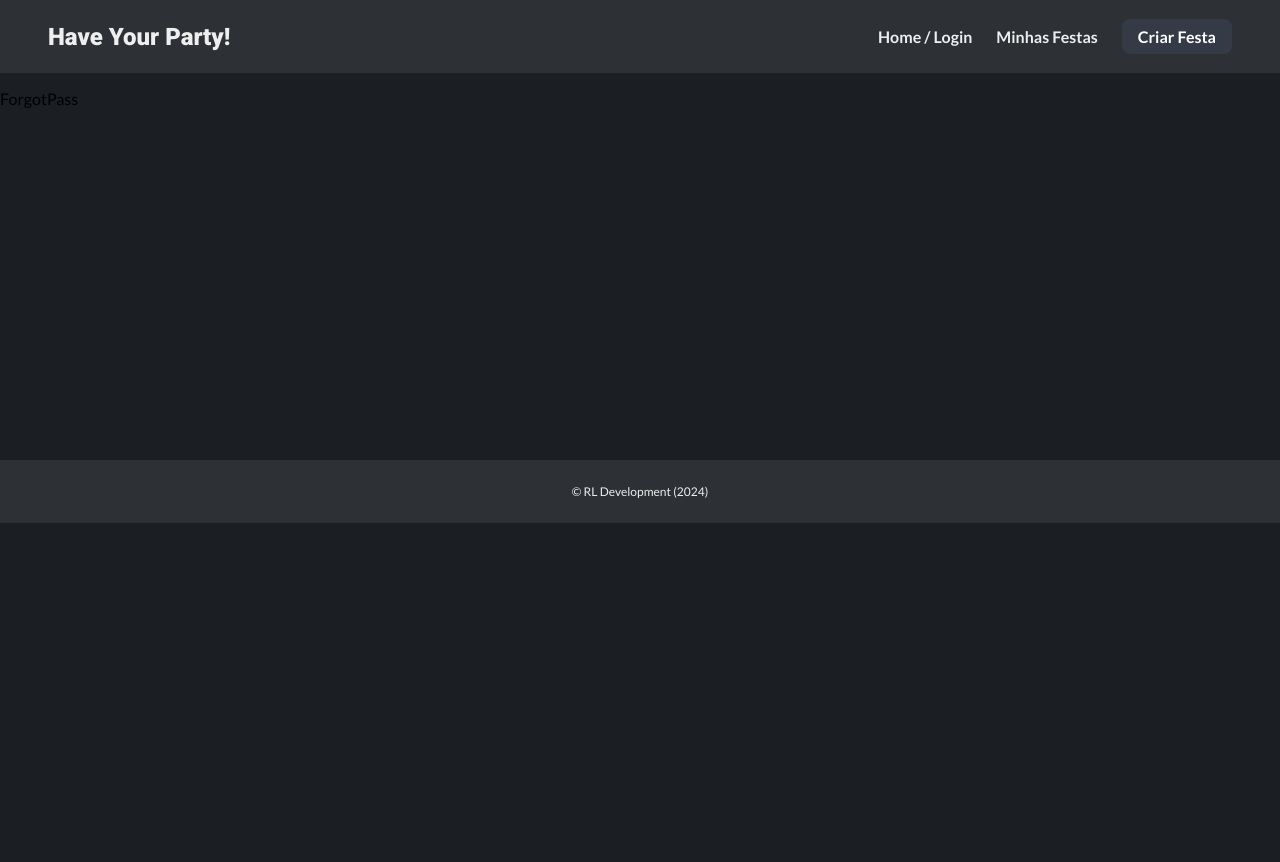
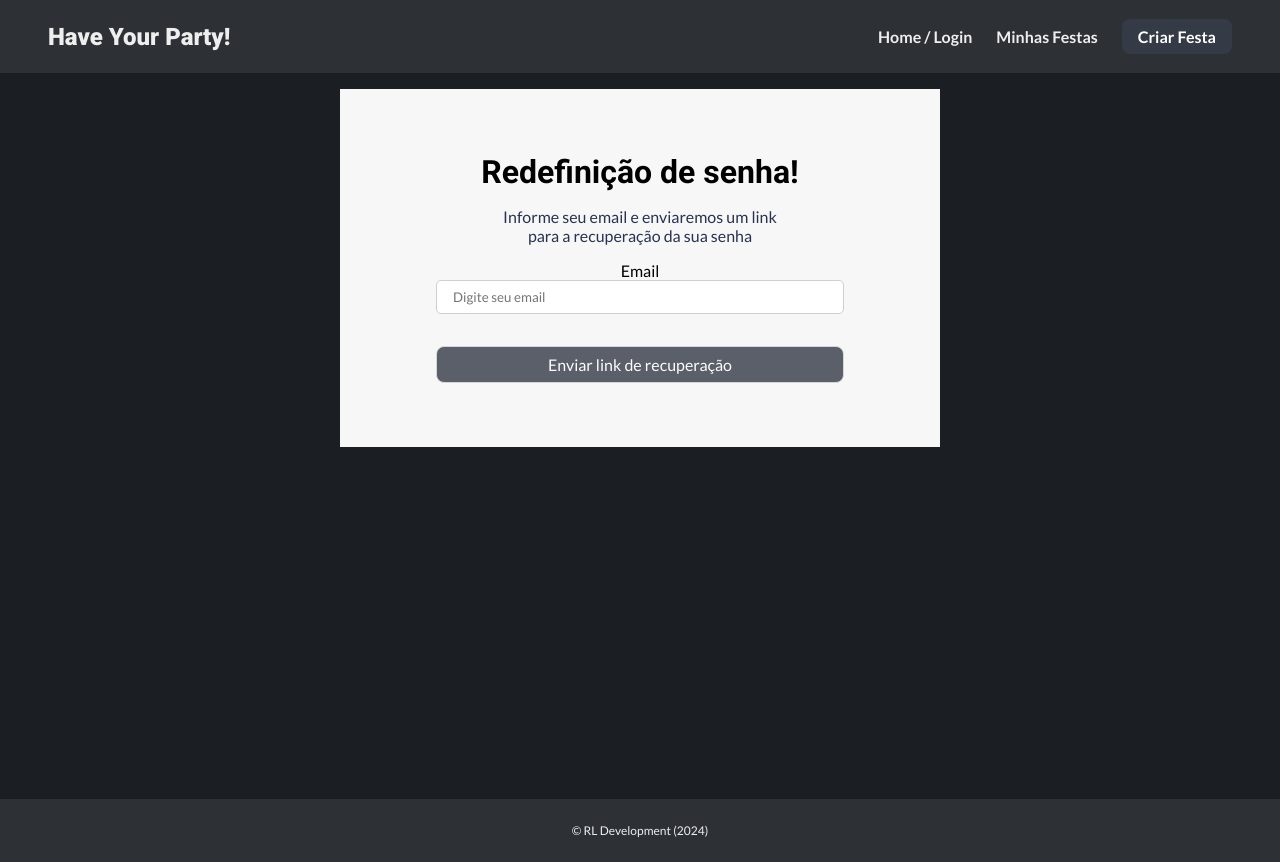
Before and after one commit to vitorfdrangel/Have_Your_Party, a React (Vite) app in the folder frontend/: page /login/forgot-pass in a window 1280 px wide. Before the commit the page ends 800 px from the top, so only its background shows below. Built offline with nearby package versions, Linux system fonts and the light colour scheme.

Commit message:
Criando forgot pass

```diff
--- a/frontend/src/routes/ForgotPass.css
+++ b/frontend/src/routes/ForgotPass.css
@@ -0,0 +1,32 @@
+.forgot-pass {
+  background-color: #f7f7f7;
+  max-width: 600px;
+  margin: 0 auto;
+  padding: 4rem 6rem;
+  text-align: center;
+}
+
+.forgot-pass h2 {
+  font-size: 2rem;
+  margin-bottom: 1rem;
+}
+
+.forgot-pass p {
+  width: 300px;
+  margin: 0 auto;
+  margin-bottom: 1rem;
+}
+
+.forgot-pass input {
+  display: flex;
+  flex-direction: column;
+  width: 100%;
+}
+
+.forgot-pass input[type="email"] {
+  padding: 0.5rem 1rem;
+  border-radius: 5px;
+  border: 1px solid #cfcfcf;
+  outline: none;
+  margin-bottom: 2rem;
+}
--- a/frontend/src/routes/ForgotPass.jsx
+++ b/frontend/src/routes/ForgotPass.jsx
@@ -1,7 +1,25 @@
-import React from "react";
+import "./ForgotPass.css";
 
 const ForgotPass = () => {
-  return <div>ForgotPass</div>;
+  return (
+    <div className="forgot-pass">
+      <h2>Redefinição de senha!</h2>
+      <p>
+        Informe seu email e enviaremos um link para a recuperação da sua senha
+      </p>
+      <form>
+        <label>
+          <span>Email</span>
+          <input type="email" placeholder="Digite seu email" required />
+        </label>
+        <input
+          type="submit"
+          value="Enviar link de recuperação"
+          className="btn-secondary"
+        />
+      </form>
+    </div>
+  );
 };
 
 export default ForgotPass;
```
